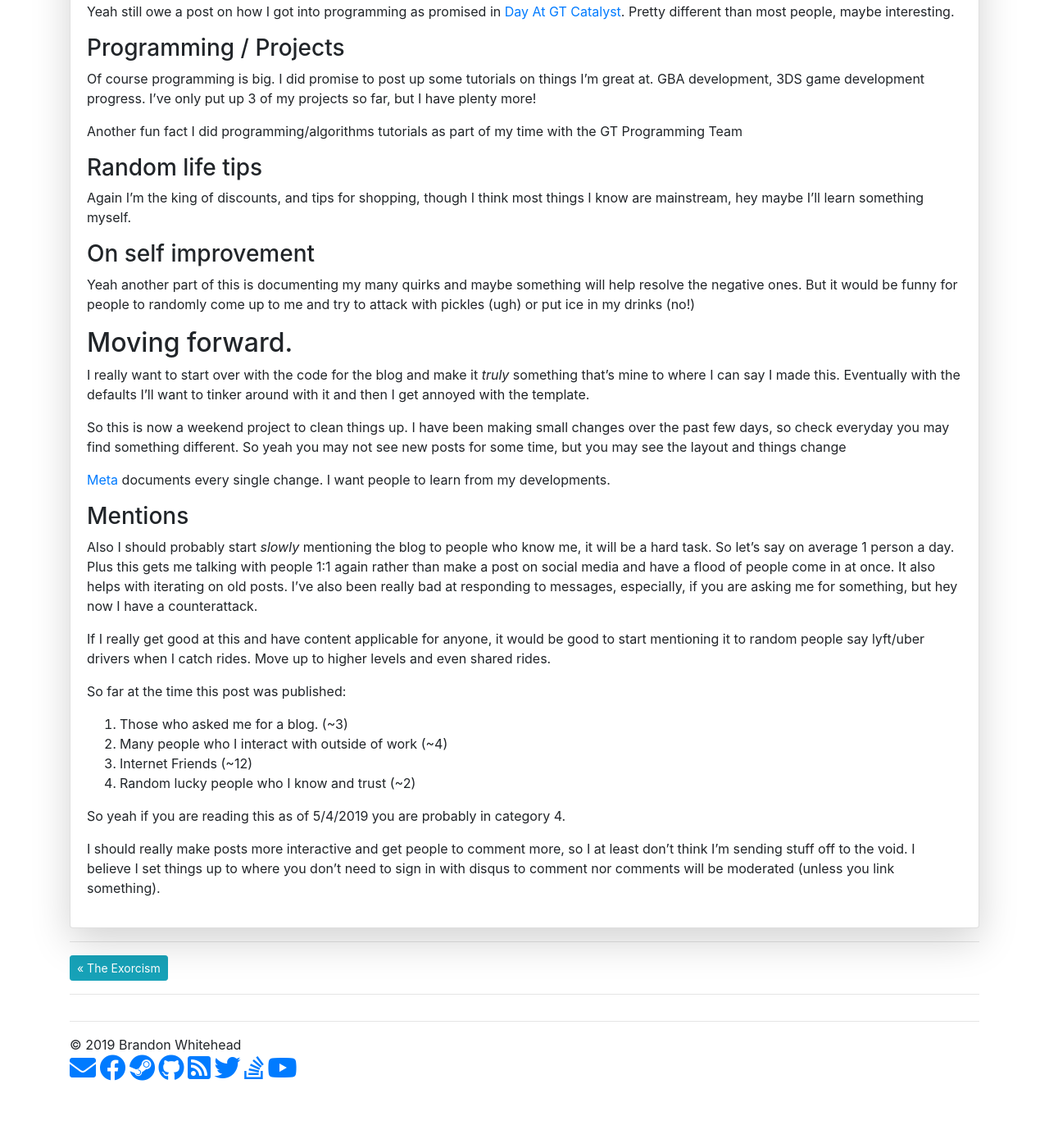
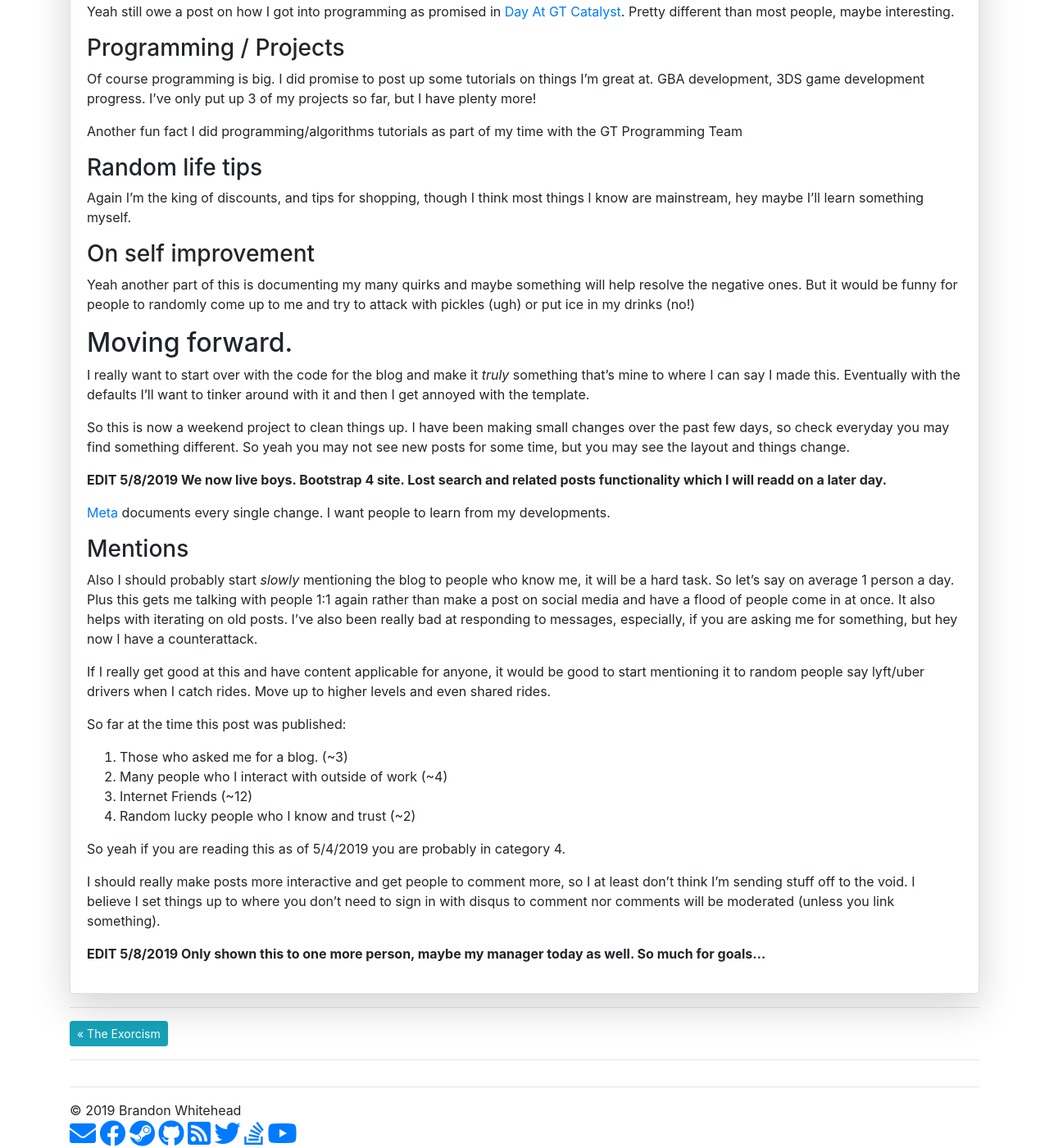
Before and after one commit to TricksterGuy/TricksterGuy.github.io, a Jekyll site: the page built from _posts/2019-5-3-Where-to-go.md, in a window 1280 px wide and 1400 px high, scrolled down 1357 px. Shown: the whole window at 82% size. Built offline with Jekyll 4.4.1, drawn with Linux system fonts in a browser that asks for light colours; nearby versions of some CDN libraries; comment, search, counter and statistics services are not loaded; before the commit the page ends 2677 px from its top, so only the background shows below that.

Commit message:
We live boys

```diff
--- a/_posts/2019-5-3-Where-to-go.md
+++ b/_posts/2019-5-3-Where-to-go.md
@@ -3,6 +3,7 @@ layout: post
 title: Where to go?
 description: The only direction is up!
 icon: fas fa-directions
+last_updated: 2019-05-08 1:30:00 -0800
 categories: status
 ---
 
@@ -70,7 +71,9 @@ I really want to start over with the code for the blog and make it *truly* somet
 Eventually with the defaults I'll want to tinker around with it and then I get annoyed with the template.
 
 So this is now a weekend project to clean things up. I have been making small changes over the past few days, so check everyday you may find something different.
-So yeah you may not see new posts for some time, but you may see the layout and things change
+So yeah you may not see new posts for some time, but you may see the layout and things change.
+
+**EDIT 5/8/2019 We now live boys. Bootstrap 4 site. Lost search and related posts functionality which I will readd on a later day.**
 
 [Meta](/meta) documents every single change. I want people to learn from my developments.
 
@@ -92,3 +95,5 @@ So yeah if you are reading this as of 5/4/2019 you are probably in category 4.
 
 I should really make posts more interactive and get people to comment more, so I at least don't think I'm sending stuff off to the void.
 I believe I set things up to where you don't need to sign in with disqus to comment nor comments will be moderated (unless you link something).
+
+**EDIT 5/8/2019 Only shown this to one more person, maybe my manager today as well. So much for goals...**
```
